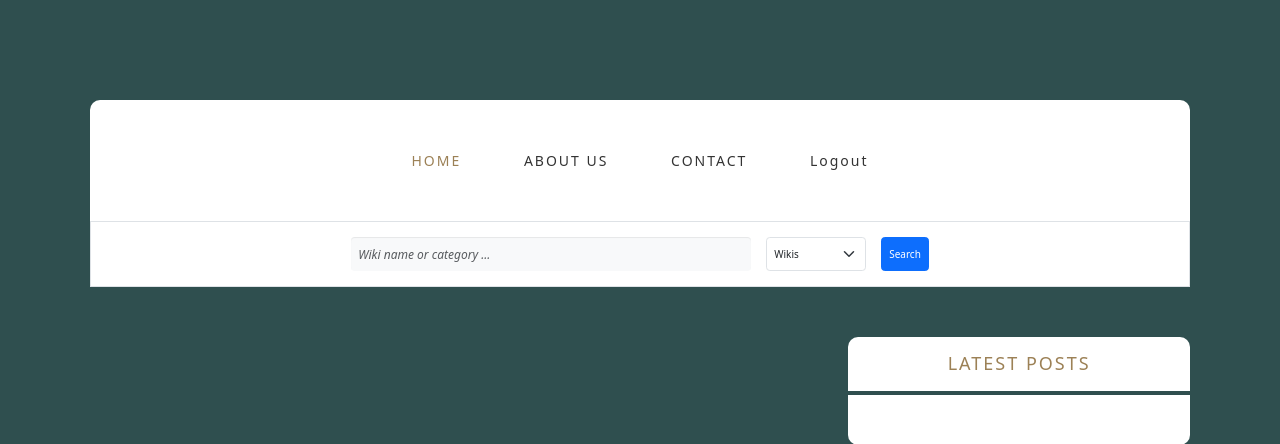
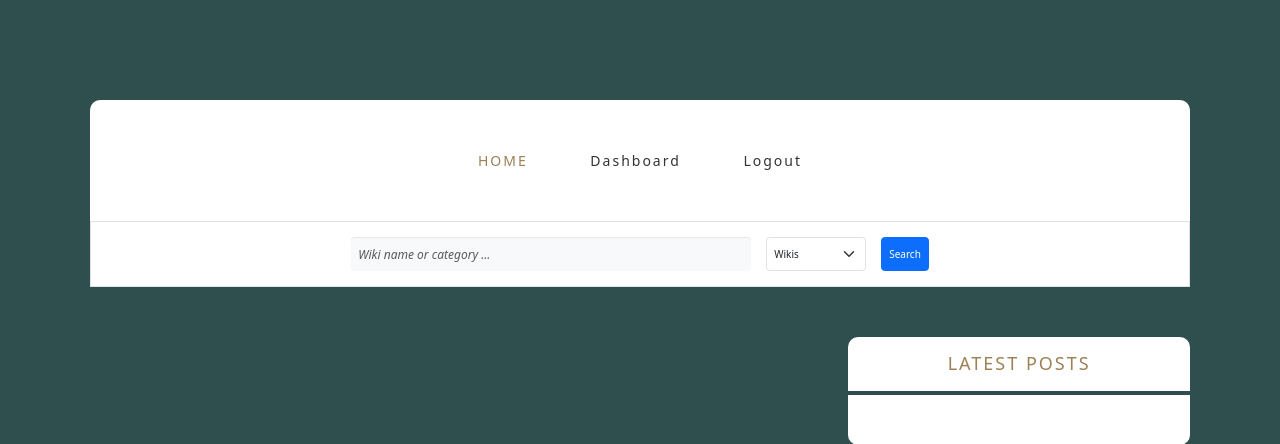
Before and after one commit to Anass-Dr/Wiki, a PHP site: page / in a window 1280 px wide. Shown: the top 444 px of the page. Run offline with PHP 8.4, Linux system fonts and the light colour scheme; the visitor is signed in with stand-in values (Sample User, id 1); data that the repository does not hold is empty; some web fonts are replaced.

Commit message:
modifications added

```diff
--- a/App/Repository/WikiRepository.php
+++ b/App/Repository/WikiRepository.php
@@ -54,7 +54,7 @@ class WikiRepository extends Repository
         $columnName = substr($condition["table"], 0, 1) . "." . $condition['data'][0];
 
         try {
-            $query = "SELECT DISTINCT w.title, w.updated_at, w.deleted_at, w.image, u.username, c.name as category
+            $query = "SELECT DISTINCT w.wiki_id, w.title, w.updated_at, w.deleted_at, w.image, u.username, c.name as category
             FROM wikis w
             JOIN wikis_tags wt ON w.wiki_id = wt.wiki_id
             JOIN tags t ON wt.tag_id = t.tag_id
--- a/Views/admin/wikis.php
+++ b/Views/admin/wikis.php
@@ -102,9 +102,6 @@
                         </div>
                     </div>
                     <ul class="navbar-nav  justify-content-end">
-                        <li class="nav-item d-flex align-items-center">
-                            <a href="/author/add" class="btn btn-outline-primary btn-sm mb-0 me-3">Add New</a>
-                        </li>
                         <li class="nav-item d-flex align-items-center">
                             <a href="/logout" class="nav-link text-body font-weight-bold px-0">
                                 <i class="fa fa-user me-sm-1"></i>
--- a/Views/wiki/index.php
+++ b/Views/wiki/index.php
@@ -31,9 +31,8 @@
             <ul class="tada-menu">
                 <li><a href="/" class="active">HOME</a>
                 </li>
-                <li><a href="/about">ABOUT US</a></li>
-                <li><a href="/contact">CONTACT</a></li>
                 <?php if ($_SESSION["user_id"]) : ?>
+                    <li><a href="<?= $_SESSION["user_role"] == "Author" ? "/author" : "/admin" ?>">Dashboard</a></li>
                     <li><a href="/logout">Logout</a></li>
                 <?php else : ?>
                     <li><a href="/login">Login</a></li>
```
